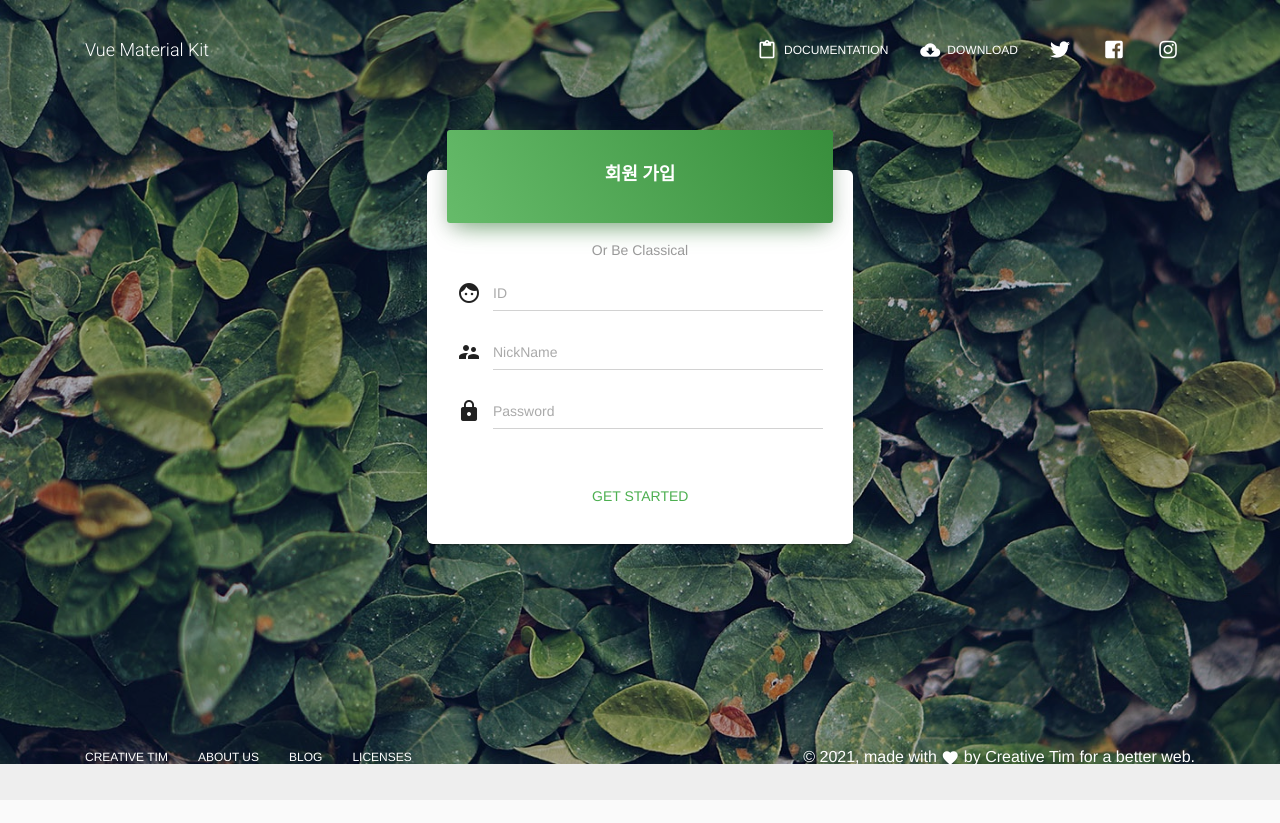
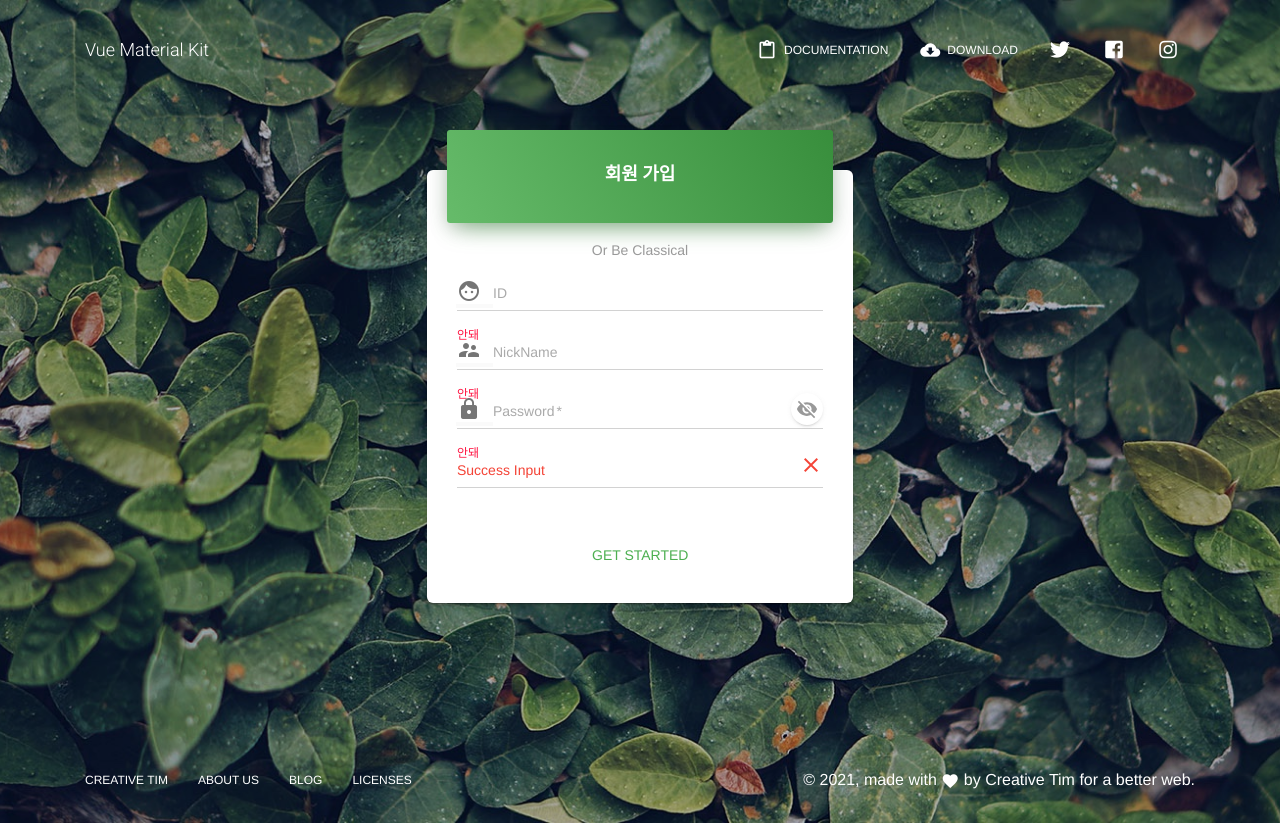
Before and after one commit to oowtl/README, a Vue app in the folder frontend/: page /signup in a window 1280 px wide. Before the commit the page ends 800 px from the top, so only its background shows below. Built offline with nearby package versions, Linux system fonts and the light colour scheme.

Commit message:
FE / 회원가입 / 진행중

```diff
--- a/frontend/package.json
+++ b/frontend/package.json
@@ -3,7 +3,7 @@
   "version": "0.1.0",
   "private": true,
   "scripts": {
-    "serve": "vue-cli-service serve",
+    "serve": "vue-cli-service serve --port 3000",
     "build": "vue-cli-service build",
     "lint": "vue-cli-service lint"
   },
--- a/frontend/src/assets/scss/material-kit/_inputs.scss
+++ b/frontend/src/assets/scss/material-kit/_inputs.scss
@@ -1,9 +1,8 @@
 // -----
 // Inputs
-.md-field{
-
+.md-field {
     .md-input,
-  .md-textarea{
+    .md-textarea {
         height: 36px;
         padding: 7px 0;
         font-size: 14px !important;
@@ -28,7 +27,7 @@
         display: flex;
         justify-content: center;
         align-items: center;
-    transition: .4s cubic-bezier(.25,.8,.25,1);
+        transition: 0.4s cubic-bezier(0.25, 0.8, 0.25, 1);
     }
 
     &.has-white {
@@ -54,37 +53,38 @@
     @include inputs-color('info', $brand-info);
     @include inputs-color('primary', $brand-primary);
 
-  &.md-has-textarea:not(.md-autogrow).md-focused .md-textarea, &.md-has-textarea:not(.md-autogrow).md-has-value .md-textarea{
+    &.md-has-textarea:not(.md-autogrow).md-focused .md-textarea,
+    &.md-has-textarea:not(.md-autogrow).md-has-value .md-textarea {
         margin-top: 20px;
         padding-top: 0;
     }
 
     &.md-valid,
     &.md-valid.md-focused {
-    label{
+        label {
             color: $brand-success !important;
         }
 
-    &:before{
+        &:before {
             background-color: $brand-success !important;
         }
 
-    .md-icon{
+        .md-icon {
             color: $brand-success !important;
         }
     }
 
     &.md-error,
     &.md-error.md-focused {
-    label{
+        label {
             color: $brand-danger !important;
         }
 
-    &:before{
+        &:before {
             background-color: $brand-danger !important;
         }
 
-    .md-icon{
+        .md-icon {
             color: $brand-danger !important;
         }
     }
@@ -92,49 +92,47 @@
     &.md-has-textarea:not(.md-autogrow) {
         .md-textarea {
             min-height: 85px;
-
         }
 
-    label{
+        label {
             left: 0;
         }
     }
 
     &.md-focused label,
-  &.md-has-value label{
+    &.md-has-value label {
         top: -1rem;
     }
 
-  .md-helper-text{
+    .md-helper-text {
         color: #6c757d !important;
         bottom: 18px;
         opacity: 0;
-    font-size: .75rem;
+        font-size: 0.75rem;
         visibility: hidden;
     }
 
-  .md-input{
-    @include material-placeholder{
+    .md-input {
+        @include material-placeholder {
             font-size: 14px;
             color: #aaa !important;
-    };
+        }
     }
 
-  &.md-focused{
-    .md-helper-text{
+    &.md-focused {
+        .md-helper-text {
             opacity: 1;
-      bottom: -10px;
+            bottom: -13px;
             visibility: visible;
         }
     }
 
-  .sidebar &.md-theme-default.md-focused .md-input{
+    .sidebar &.md-theme-default.md-focused .md-input {
         color: $white-color !important;
         -webkit-text-fill-color: $white-color !important;
     }
 
-
-  label{
+    label {
         font-size: 14px;
         font-weight: 400;
         color: $mdb-input-placeholder-color !important;
@@ -142,139 +140,137 @@
         top: 26px;
     }
 
-  &.md-disabled{
-    .md-input{
+    &.md-disabled {
+        .md-input {
             cursor: not-allowed;
         }
 
-    &:after{
+        &:after {
             border-bottom: 1px dotted #d2d2d2;
-      background-color: transparent!important;
+            background-color: transparent !important;
             background-image: none !important;
         }
     }
 
-  &:not(.md-disabled):after{
+    &:not(.md-disabled):after {
         background-color: #d2d2d2 !important;
     }
 
-  &:before{
-    background-color: $brand-primary !important;
+    &:before {
+        background-color: $brand-info !important;
     }
 
     &.md-focused label,
     &.md-has-value label,
-  &.md-focused.md-has-value label{
-    font-size: .6875rem;
+    &.md-focused.md-has-value label {
+        font-size: 0.6875rem;
     }
 
     &.md-has-textarea:not(.md-autogrow):after,
-  &.md-has-textarea:not(.md-autogrow):before{
+    &.md-has-textarea:not(.md-autogrow):before {
         border: 0;
         border-radius: 0;
         border-bottom: 1px solid transparent;
         border-color: #d2d2d2 !important;
     }
 
-  &.md-has-textarea:not(.md-autogrow):before{
+    &.md-has-textarea:not(.md-autogrow):before {
         border-bottom: 2px solid transparent;
         border-color: $brand-success !important;
-    transform: scaleX(.12);
+        transform: scaleX(0.12);
     }
 
     &.md-has-textarea:not(.md-autogrow).md-focused label,
-  &.md-has-textarea:not(.md-autogrow).md-has-value label{
+    &.md-has-textarea:not(.md-autogrow).md-has-value label {
         top: 0;
     }
 
-  &.md-focused.md-has-textarea:not(.md-autogrow):before{
+    &.md-focused.md-has-textarea:not(.md-autogrow):before {
         transform: scaleX(1);
     }
 }
 
-.md-field .md-input-action{
+.md-field .md-input-action {
     top: 0;
     border-radius: 50%;
     width: 32px !important;
     height: 32px !important;
     background-color: $white-color !important;
 
-  .md-button-content i{
+    .md-button-content i {
         width: 18px;
         height: 18px;
 
-    svg{
+        svg {
             fill: $gray-light !important;
         }
     }
 }
 
-.md-field{
+.md-field {
     padding-bottom: 10px;
     padding-top: 0;
     margin: 13px 0 0;
     min-height: auto;
 
     &.md-focused label,
-  &.md-field.md-has-value label{
-    top: -.8rem;
+    &.md-field.md-has-value label {
+        top: -0.8rem;
     }
 
     &.md-focused > .fa,
     &.md-focused > .md-icon,
     &.md-focused > .fas,
     &.md-focused > .fab {
-
-    color: $brand-primary !important;
+        color: $brand-info !important;
     }
 
     .success.md-icon,
-  .error.md-icon{
+    .error.md-icon {
         transition: none;
         position: absolute;
         right: 0;
         top: 3px;
         font-size: 20px !important;
 
-    &:after{
+        &:after {
             display: none;
         }
     }
 
     &:after,
-  &:before{
+    &:before {
         bottom: 10px;
     }
 
-  label{
+    label {
         top: 9px;
     }
 
     &.md-form-group,
-  &.md-datepicker{
-    > .md-icon{
+    &.md-datepicker {
+        > .md-icon {
             margin: 6px 0;
             color: inherit;
 
-      &:after{
+            &:after {
                 display: none;
             }
         }
 
-
         &:after,
-    &:before{
+        &:before {
             width: calc(100% - 36px);
             margin-left: auto;
         }
     }
 }
 
-.form-control-static{
+.form-control-static {
     margin: 0;
 }
 
-.form-category{
+.form-category {
     color: #333;
 }
 
@@ -282,7 +278,7 @@
     padding: 20px 5px 0 0;
     text-align: left;
 
-  code{
+    code {
         padding: 2px 4px;
         font-size: 90%;
         color: #c7254e;
--- a/frontend/src/store/index.js
+++ b/frontend/src/store/index.js
@@ -6,36 +6,68 @@ Vue.use(Vuex);
 
 export default new Vuex.Store({
   state: {
-    duplicateCheck: {
-      id: false,
-      nickname: false
+    // 회원가입시 ID, Nickname, Password State
+    signupCheck: {
+      id: {
+        condition: {
+          flag : false,
+          msg : "ID는 4자 이상이여야 합니다."
+        },
+        duplicate : {
+          flag : false,
+          msg : "중복된 ID가 존재합니다."
+        },
+      },
+      nickname: {
+        condition: {
+          flag : false,
+          msg : "닉네임은 3자 이상이여야 합니다."
+        },
+        duplicate : {
+          flag : false,
+          msg : "중복된 닉네임이 존재합니다."
+        },
+      },
+      password: {
+        condition: {
+          flag : false,
+          msg : "Password는 6자 이상이여야 합니다."
+        }
+      }
+    }
+  },
+  getters: {
+    getSignupCheck(state) {
+      return state.signupCheck;
     }
   },
   mutations: {
-    // ID 중복 유무
-    DUPLICATE_CHECK_ID(state, result) {
-      state.duplicateCheck.id = result;
-    },
-    // Nickname 중복 유무
-    DUPLICATE_CHECK_NAME(state, result) {
-      state.duplicateCheck.nickname = result;
+    // 회원가입 검사
+    SIGNUP_CHECK(state, result) {
+      if (result.type != 'password') {
+        state.signupCheck[result.type].duplicate.flag = result.duplicate;
+      }
+      state.signupCheck[result.type].condition.flag = result.condition;
     }
   },
   actions: {
-    // 중복 체크
-    duplicateCheck({ commit }, data) {
+    // 회원가입시 ID, Nickname, Password 검사
+    signupCheck({ commit }, req) {
+      var result = {
+        type: req.val,
+        condition: req.condition
+      };
+      if (req.val !== 'password') {
         http
-          .get('/auth/user/valDuplicated', data)
+          .get('/auth/user/valDuplicated', req)
           .then(({ res }) => {
-            if (data.val === 'id') { // ID 중복 유무
-              commit('DUPLICATE_CHECK_ID', res.result);
-            } else { // // ID 중복 유무
-              commit('DUPLICATE_CHECK_NAME', res.result);
-            }
+              result["duplicate"] = res.result;
           })
           .catch(() => {
             console.log("500에러");
           })
       }
+      commit("SIGNUP_CHECK", result);
     }
+  }
 });
--- a/frontend/src/views/Signup.vue
+++ b/frontend/src/views/Signup.vue
@@ -7,22 +7,49 @@
                         <login-card header-color="green">
                             <h4 slot="title" class="card-title">회원 가입</h4>
                             <p slot="description" class="description">Or Be Classical</p>
-                            <md-field class="md-form-group" slot="inputs">
+
+                            <md-field slot="inputs" :class="{'md-invalid': !getSignupCheck.id.condition.flag && !getSignupCheck.id.duplicate.flag}">
                                 <md-icon>face</md-icon>
                                 <label>ID</label>
                                 <md-input v-model="id"></md-input>
+                                <span class="md-error">안돼</span>
+                                <span class="md-helper-text">{{getSignupCheck.id.condition.msg}}</span>
                             </md-field>
-                            <md-field class="md-form-group" slot="inputs">
+
+                            <md-field slot="inputs" :class="{'md-invalid': !getSignupCheck.nickname.condition.flag && !getSignupCheck.nickname.duplicate.flag}">
                                 <md-icon>supervisor_account</md-icon>
                                 <label>NickName</label>
-                                <md-input v-model="nickname" ></md-input>
+                                <md-input v-model="nickname"></md-input>
+                                <span class="md-helper-text">{{getSignupCheck.nickname.condition.msg}}</span>
+                                <span class="md-error">안돼</span>
                             </md-field>
-                            <md-field class="md-form-group" slot="inputs">
+
+                            <md-field :class="messageClass" slot="inputs">
                                 <md-icon>lock</md-icon>
                                 <label>Password</label>
-                                <md-input v-model="password"></md-input>
+                                <md-input v-model="password" type="password" required></md-input>
+                                <span class="md-error">안돼</span>
+                                <span class="md-helper-text">{{getSignupCheck.password.condition.msg}}</span>
                             </md-field>
-                            <md-button slot="footer" class="md-simple md-success md-lg">
+
+                            <md-field slot="inputs" :class="[!getSignupCheck.password.condition.flag ? 'md-error' : 'md-valid']">
+                                <label>Success Input</label>
+                                <md-input v-model="success" type="text"></md-input>
+                                <div v-if="!getSignupCheck.password.condition.flag">
+                                    <md-icon>clear</md-icon>
+                                </div>
+                                <div v-else>
+                                    <md-icon>done</md-icon>
+                                </div>
+                            </md-field>
+
+                            <md-field class="md-error">
+                                <label>Error Input</label>
+                                <md-input v-model="error" type="text"></md-input>
+                                <md-icon>{{icon.password}}</md-icon>
+                            </md-field>
+
+                            <md-button slot="footer" class="md-simple md-success md-lg" @click="duplicateCheck('password')">
                                 Get Started
                             </md-button>
                         </login-card>
@@ -44,9 +71,14 @@ export default {
     bodyClass: "login-page",
     data() {
         return {
-        id: null,
-        nickname: null,
-        password: null
+            id: "",
+            nickname: "",
+            password: "",
+            icon : {
+                id : "",
+                nickname : "",
+                password : ""
+            }
         };
     },
     props: {
@@ -61,19 +93,34 @@ export default {
                 backgroundImage: `url(${this.header})`
             };
         },
-        ...mapGetters(['duplicateCheck'])
+        messageClass () {
+            return {
+                'md-invalid' : !this.getSignupCheck.password.condition.flag
+            }
+        },
+        ...mapGetters(['getSignupCheck'])
     },
     methods : {
+        conditionCheck : function(type){
+            if(type === 'id'){ // ID 조건
+                return this.id.length > 4 ? true : false
+            }else if(type === 'nickname'){ // 닉네임 조건
+                return this.nickname.length > 3 ? true : false
+            }else{ // Password 조건
+                return this.password.length > 5 ? true : false
+            }
+        },
         duplicateCheck : function(type){
             var data = {
-                val : type
+                condition : this.conditionCheck(type),
+                val : type,
             };
             if(type === 'id'){
                 data["content"] = this.id;
-            }else{
+            }else {
                 data["content"] = this.nickname
             }
-            this.$store.dispatch('duplicateCheck', data);
+            this.$store.dispatch('signupCheck', data);
         }
     }
 };
```
Also changed, not shown: frontend/src/components/index copy.js (deleted, +0 -21 lines). Lines whose indentation alone changed are shown as unchanged.
